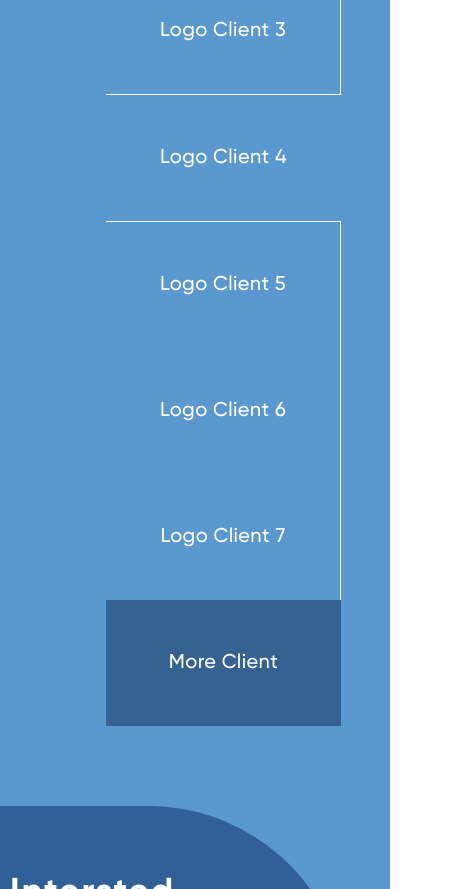
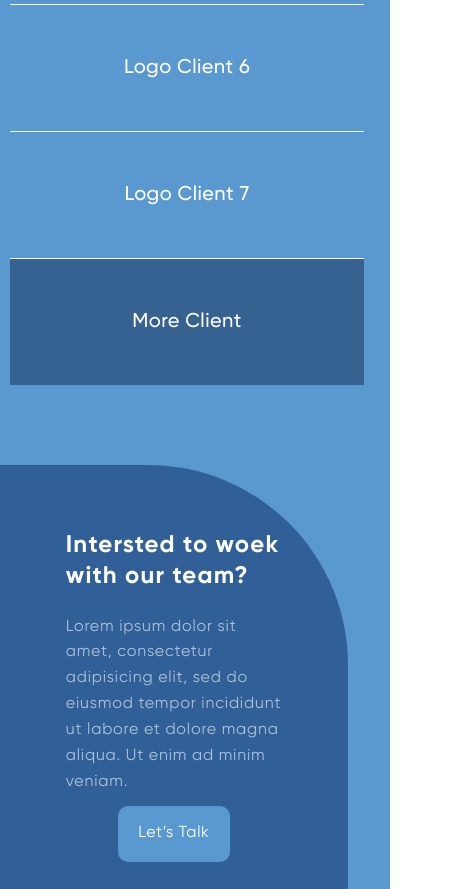
Before and after one commit to Hlopunoff/digital-element-landing, a website built with webpack: page src/index.html in a window 390 px wide. Shown: the part 3440-4329 px from the top of the page, 469 px wide, since content can reach past the window. Built offline with nearby package versions, Linux system fonts and the light colour scheme; files whose address does not match are found by name.

Commit message:
Minor improvements and bug fixes

```diff
--- a/src/index.html
+++ b/src/index.html
@@ -167,5 +167,8 @@
             </section>
         </section>
     </main>
+    <aside class="modal">
+
+    </aside>
 </body>
 </html>
--- a/src/styles/clients.scss
+++ b/src/styles/clients.scss
@@ -7,30 +7,48 @@
     color: $text-secondary;
     padding: toEm(96, 16) toEm(16, 16) 0 0;
     &__head {
-        padding-left: toEm(96, 16);
         display: flex;
         align-items: center;
         column-gap: toEm(10, 16);
+        @media (max-width: 1000px) {
+            padding-left: clamp(toEm(20, 16), 3vw, toEm(96, 16));
+        }
+        @media (max-width: 567px) {
+            flex-direction: column;
+            column-gap: 0;
+            row-gap: toEm(10, 16);
+            text-align: center;
+        }
     }
     &__title {
         flex: 1;
-        font-size: toRem(36);
+        font-size: clamp(toRem(24), 5vw, toRem(36));
         line-height: toPrc(46, 36);
         letter-spacing: 0.05em;
     }
     &__descr {
         flex: 2;
-        font-size: toRem(16);
+        font-size: clamp(toRem(14), 3vw, toRem(16));
         line-height: toPrc(26, 16);
         letter-spacing: 0.05em;
         opacity: 0.6;
     }
     &__list {
-        padding-left: toEm(96, 16);
-        margin-top: toEm(110, 16);
+        margin-top: clamp(toEm(50, 16), 10vw, toEm(110, 16));
         display: grid;
         grid-template-columns: repeat(auto-fit, toEm(235, 16));
         list-style-type: none;
+        @media (max-width: 1000px) {
+            padding-left: toEm(96, 16);
+            grid-template-columns: repeat(3, 1fr);
+        }
+        @media (max-width: 768px) {
+            grid-template-columns: 1fr 1fr;
+            padding-left: 0;
+        }
+        @media (max-width: 460px) {
+            grid-template-columns: 1fr;
+        }
     }
     &__client {
         padding: toEm(40, 20);
@@ -39,36 +57,80 @@
         letter-spacing: 0.02em;
         text-align: center;
         cursor: pointer;
+        @media (max-width: 460px) {
+            border-bottom: 1px solid #fff;
+        }
     }
     .client {
         &:first-child {
             border-bottom: 1px solid #fff;
             border-right: 1px solid #fff;
+            @media (max-width: 460px) {
+                border-right: none;
+            }
         }
         &:nth-child(2) {
             border-bottom: 1px solid #fff;
             border-right: 1px solid #fff;
+            @media (max-width: 768px) {
+                border-right: none;
+            }
         }
         &:nth-child(3) {
             border-bottom: 1px solid #fff;
             border-right: 1px solid #fff;
+            @media (max-width: 1000px) {
+                border-right: none;
+            }
         }
         &:nth-child(4) {
             border-bottom: 1px solid #fff;
+            @media (max-width: 1000px) {
+                border-right: 1px solid #fff;
+            }
+            @media (max-width: 768px) {
+                border-right: none;
+                border-left: 1px solid #fff;
+            }
+            @media (max-width: 460px) {
+                border-left: none;
+            }
         }
         &:nth-child(5) {
             border-right: 1px solid #fff;
+            @media (max-width: 1000px) {
+                border-bottom: 1px solid #fff;
+            }
+            @media (max-width: 460px) {
+                border-right: none;
+            }
         }
         &:nth-child(6) {
             border-right: 1px solid #fff;
+            @media (max-width: 1000px) {
+                border-right: none;
+                border-bottom: 1px solid #fff;
+            }
         }
         &:nth-child(7) {
             border-right: 1px solid #fff;
+            @media (max-width: 460px) {
+                border-right: none;
+            }
         }
         &:last-child {
             background: rgba($text-primary, 0.6);
             text-decoration: none;
             color: $text-secondary;
+            @media (max-width: 1000px) {
+                border-right: 1px solid #fff;
+            }
+            @media (max-width: 768px) {
+                border-right: none;
+            }
+            @media (max-width: 460px) {
+                border-bottom: none;
+            }
         }
         &__logoPlaceholder {
             text-transform: uppercase;
--- a/src/styles/cta.scss
+++ b/src/styles/cta.scss
@@ -14,20 +14,24 @@
         align-items: center;
         justify-content: space-between;
         column-gap: toEm(10, 16);
+        @media (max-width: 440px) {
+            flex-direction: column;
+            row-gap: toEm(10, 16);
+        }
     }
     &__info {
         width: 66%;
     }
     &__title {
         max-inline-size: toEm(350, 36);
-        font-size: toRem(36);
+        font-size: clamp(toRem(24), 5vw, toRem(36));
         line-height: toPrc(46, 36);
         letter-spacing: 0.05em;
         color: $text-secondary;
     }
     &__descr {
-        margin-top: toEm(32, 16);
-        font-size: toRem(16);
+        margin-top: clamp(toEm(16, 16), 6vw, toEm(32, 16));
+        font-size: clamp(toRem(14), 5vw, toRem(16));
         line-height: toPrc(26, 16);
         letter-spacing: 0.05em;
         color: $text-secondary;
@@ -36,7 +40,7 @@
     }
     &__btn {
         border: none;
-        padding: toEm(15, 16) clamp(toEm(40, 16), 7vw, toEm(70, 16));
+        padding: toEm(15, 16) clamp(toEm(20, 16), 5vw, toEm(70, 16));
         border-radius: 10px;
         background-color: $bg-secondary;
         font-size: toRem(16);
--- a/src/styles/footer.scss
+++ b/src/styles/footer.scss
@@ -3,12 +3,21 @@
         display: grid;
         grid-template-columns: 2fr 1fr 1fr;
         column-gap: clamp(toEm(50, 16), 10vw, toEm(100, 16));
+        @media (max-width: 610px) {
+            grid-template-columns: 1fr 1fr;
+            row-gap: toEm(10, 16);
+        }
     }
     &__col {
         display: flex;
         flex-direction: column;
         row-gap: toEm(16, 16);
         list-style-type: none;
+        &:first-child {
+            @media (max-width: 610px) {
+                grid-column: span 2;
+            }
+        }
     }
     &__logo {
         margin-bottom: toEm(16, 16);
@@ -51,6 +60,9 @@
         font-size: toRem(20);
         line-height: toPrc(30, 20);
         letter-spacing: 0.05em;
+        @media (max-width: 610px) {
+            margin-bottom: 0;
+        }
     }
     &__colLink {
         text-decoration: none;
```
